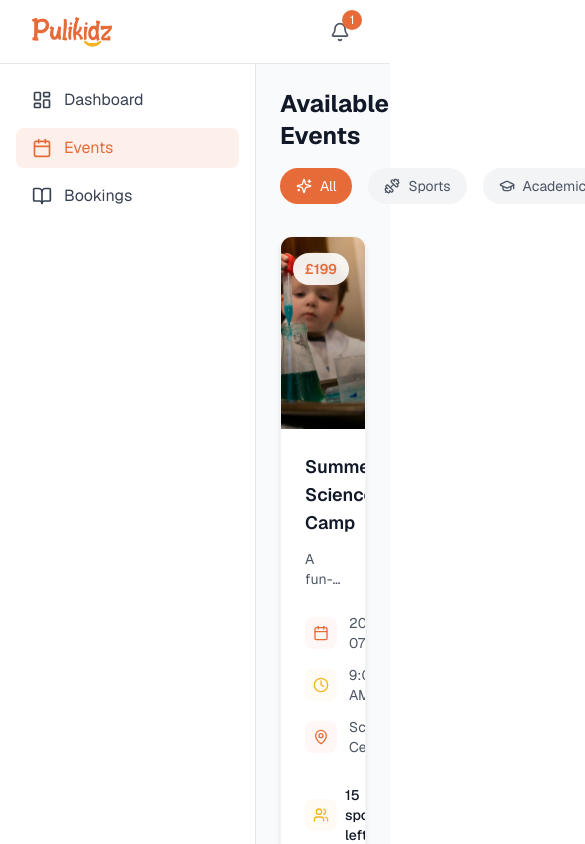
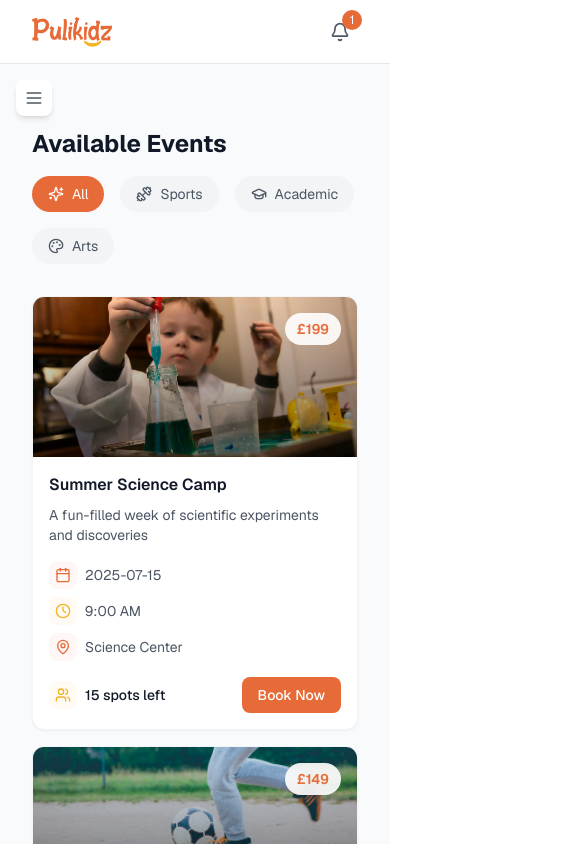
Before and after one commit to shel404/event-management, a Next.js app: page /events in a window 390 px wide. Shown: the top 844 px of the page, 585 px wide, since content can reach past the window. Built offline with nearby package versions, Linux system fonts and the light colour scheme.

Commit message:
responsiveness implemented

```diff
--- a/src/app/dashboard/page.tsx
+++ b/src/app/dashboard/page.tsx
@@ -5,14 +5,15 @@ import UpcomingEvents from "@/components/dashboard/UpcomingEvents";
 
 export default function DashboardPage() {
   return (
-    <div className="space-y-8">
-      <h1 className="text-2xl font-bold text-gray-900">Dashboard</h1>
+    <div className="max-w-full">
+      <h1 className="text-2xl font-bold text-gray-900 mb-8">Dashboard</h1>
 
+      <div className="space-y-8 w-full">
         <Suspense fallback={<div>Loading stats...</div>}>
           <DashboardStats />
         </Suspense>
 
-      <div className="grid grid-cols-1 lg:grid-cols-2 gap-8">
+        <div className="grid grid-cols-1 lg:grid-cols-2 gap-4 sm:gap-8">
           <Suspense fallback={<div>Loading bookings...</div>}>
             <RecentBookings />
           </Suspense>
@@ -22,5 +23,6 @@ export default function DashboardPage() {
           </Suspense>
         </div>
       </div>
+    </div>
   );
 }
--- a/src/app/events/page.tsx
+++ b/src/app/events/page.tsx
@@ -33,12 +33,12 @@ export default function EventsPage() {
   };
 
   return (
-    <div>
+    <div className="max-w-7xl mx-auto px-4 sm:px-6 lg:px-8 py-8">
       <div className="mb-8">
         <h1 className="text-2xl font-bold text-gray-900 mb-4">
           Available Events
         </h1>
-        <div className="flex gap-4">
+        <div className="flex flex-wrap gap-4">
           {Object.entries(categoryIcons).map(([category, Icon]) => (
             <button
               key={category}
@@ -56,7 +56,7 @@ export default function EventsPage() {
         </div>
       </div>
 
-      <div className="grid grid-cols-1 md:grid-cols-2 lg:grid-cols-3 gap-6">
+      <div className="grid grid-cols-1 sm:grid-cols-2 lg:grid-cols-3 gap-4 sm:gap-6">
         {mockEvents
           .filter(
             (event) =>
--- a/src/components/events/EventCard.tsx
+++ b/src/components/events/EventCard.tsx
@@ -9,8 +9,8 @@ interface EventCardProps {
 
 export default function EventCard({ event, onBookClick }: EventCardProps) {
   return (
-    <div className="bg-white rounded-xl shadow-md hover:shadow-lg transition-shadow duration-300 border border-gray-100 overflow-hidden group">
-      <div className="relative h-48 overflow-hidden">
+    <div className="bg-white rounded-xl shadow-sm hover:shadow-md transition-shadow duration-300 border border-gray-100 overflow-hidden group">
+      <div className="relative h-40 sm:h-48 md:h-52 overflow-hidden">
         <Image
           src={event.imageUrl}
           alt={event.title}
@@ -22,36 +22,36 @@ export default function EventCard({ event, onBookClick }: EventCardProps) {
           £{event.price}
         </span>
       </div>
-      <div className="p-6">
-        <h3 className="text-lg font-semibold text-gray-900 mb-3">
+      <div className="p-4 sm:p-6">
+        <h3 className="text-base sm:text-lg font-semibold text-gray-900 mb-2 sm:mb-3">
           {event.title}
         </h3>
-        <p className="text-gray-600 text-sm mb-6 line-clamp-2">
+        <p className="text-gray-600 text-sm mb-4 sm:mb-6 line-clamp-2">
           {event.description}
         </p>
-        <div className="flex flex-col gap-3 mb-6">
-          <div className="flex items-center gap-3 text-sm text-gray-600">
-            <div className="p-2 bg-primary/5 rounded-lg">
+        <div className="flex flex-col gap-2 sm:gap-3 mb-4 sm:mb-6">
+          <div className="flex items-center gap-2 sm:gap-3 text-sm text-gray-600">
+            <div className="p-1.5 sm:p-2 bg-primary/5 rounded-lg">
               <Calendar className="w-4 h-4 text-primary" />
             </div>
             <span>{event.date}</span>
           </div>
-          <div className="flex items-center gap-3 text-sm text-gray-600">
-            <div className="p-2 bg-secondary/5 rounded-lg">
+          <div className="flex items-center gap-2 sm:gap-3 text-sm text-gray-600">
+            <div className="p-1.5 sm:p-2 bg-secondary/5 rounded-lg">
               <Clock className="w-4 h-4 text-secondary" />
             </div>
             <span>{event.time}</span>
           </div>
-          <div className="flex items-center gap-3 text-sm text-gray-600">
-            <div className="p-2 bg-primary/5 rounded-lg">
+          <div className="flex items-center gap-2 sm:gap-3 text-sm text-gray-600">
+            <div className="p-1.5 sm:p-2 bg-primary/5 rounded-lg">
               <MapPin className="w-4 h-4 text-primary" />
             </div>
-            <span>{event.location}</span>
+            <span className="line-clamp-1">{event.location}</span>
           </div>
         </div>
         <div className="flex items-center justify-between">
           <div className="flex items-center gap-2 text-sm">
-            <div className="p-2 bg-secondary/5 rounded-lg">
+            <div className="p-1.5 sm:p-2 bg-secondary/5 rounded-lg">
               <Users className="w-4 h-4 text-secondary" />
             </div>
             <span className="font-medium text-gray-900">
@@ -60,7 +60,7 @@ export default function EventCard({ event, onBookClick }: EventCardProps) {
           </div>
           <button
             onClick={() => onBookClick(event)}
-            className="px-6 py-2.5 bg-primary text-white rounded-lg hover:bg-primary-hover transition-colors font-medium"
+            className="px-4 sm:px-6 py-2 sm:py-2.5 bg-primary text-white rounded-lg hover:bg-primary-hover transition-colors font-medium text-sm sm:text-base"
           >
             Book Now
           </button>
--- a/src/components/layout/MainLayout.tsx
+++ b/src/components/layout/MainLayout.tsx
@@ -1,19 +1,35 @@
+"use client";
 import { ReactNode } from "react";
 import Navbar from "./Navbar";
 import Sidebar from "./Sidebar";
+import { useMediaQuery } from "@/hooks/useMediaQuery";
+import { useState, useEffect } from "react";
 
 interface MainLayoutProps {
   children: ReactNode;
 }
 
 export default function MainLayout({ children }: MainLayoutProps) {
+  const [isCollapsed, setIsCollapsed] = useState(false);
+  const isMobile = useMediaQuery("(max-width: 768px)");
+
+  useEffect(() => {
+    setIsCollapsed(isMobile);
+  }, [isMobile]);
+
   return (
     <div className="min-h-screen bg-gray-50">
       <Navbar />
-      <Sidebar />
-      <main className="pt-16 pl-64">
-        <div className="p-6">{children}</div>
-      </main>
+      <Sidebar isCollapsed={isCollapsed} setIsCollapsed={setIsCollapsed} />
+      <div
+        className={`pt-16 ${
+          isCollapsed ? "ml-0" : "ml-0 md:ml-64"
+        } transition-all duration-300`}
+      >
+        <div className="max-w-[100vw] overflow-x-hidden">
+          <div className="px-4 sm:px-6 lg:px-8 py-8 w-full">{children}</div>
+        </div>
+      </div>
     </div>
   );
 }
--- a/src/components/layout/Sidebar.tsx
+++ b/src/components/layout/Sidebar.tsx
@@ -1,7 +1,13 @@
 "use client";
 import Link from "next/link";
 import { usePathname } from "next/navigation";
-import { LayoutDashboard, Calendar, BookOpen } from "lucide-react";
+import { LayoutDashboard, Calendar, BookOpen, Menu } from "lucide-react";
+import { useMediaQuery } from "@/hooks/useMediaQuery";
+
+interface SidebarProps {
+  isCollapsed: boolean;
+  setIsCollapsed: (value: boolean) => void;
+}
 
 const navigation = [
   { name: "Dashboard", href: "/dashboard", icon: LayoutDashboard },
@@ -9,11 +15,26 @@ const navigation = [
   { name: "Bookings", href: "/bookings", icon: BookOpen },
 ];
 
-export default function Sidebar() {
+export default function Sidebar({ isCollapsed, setIsCollapsed }: SidebarProps) {
   const pathname = usePathname();
+  const isMobile = useMediaQuery("(max-width: 768px)");
 
   return (
-    <aside className="w-64 fixed left-0 top-16 h-[calc(100vh-4rem)] bg-white border-r border-gray-200">
+    <>
+      <button
+        onClick={() => setIsCollapsed(!isCollapsed)}
+        className={`fixed top-20 ${
+          isCollapsed ? "left-4" : "left-64"
+        } z-50 p-2 bg-white rounded-lg shadow-md hover:bg-gray-50 md:hidden transition-all duration-300`}
+      >
+        <Menu className="w-5 h-5 text-gray-600" />
+      </button>
+
+      <aside
+        className={`${
+          isCollapsed ? "-translate-x-full" : "translate-x-0"
+        } w-64 fixed left-0 top-16 h-[calc(100vh-4rem)] bg-white border-r border-gray-200 transition-transform duration-300 z-40`}
+      >
         <nav className="p-4">
           <ul className="space-y-2">
             {navigation.map((item) => {
@@ -28,6 +49,7 @@ export default function Sidebar() {
                         ? "bg-primary/10 text-primary"
                         : "text-gray-700 hover:bg-primary/10 hover:text-primary"
                     }`}
+                    onClick={() => isMobile && setIsCollapsed(true)}
                   >
                     <Icon className="w-5 h-5" />
                     {item.name}
@@ -38,5 +60,6 @@ export default function Sidebar() {
           </ul>
         </nav>
       </aside>
+    </>
   );
 }
--- /dev/null
+++ b/src/hooks/useMediaQuery.ts
@@ -0,0 +1,17 @@
+import { useState, useEffect } from "react";
+
+export function useMediaQuery(query: string): boolean {
+  const [matches, setMatches] = useState(false);
+
+  useEffect(() => {
+    const media = window.matchMedia(query);
+    if (media.matches !== matches) {
+      setMatches(media.matches);
+    }
+    const listener = () => setMatches(media.matches);
+    media.addEventListener("change", listener);
+    return () => media.removeEventListener("change", listener);
+  }, [matches, query]);
+
+  return matches;
+}
```
Also changed, not shown: src/app/bookings/page.tsx (+13 -14 lines). Lines whose indentation alone changed are shown as unchanged.
